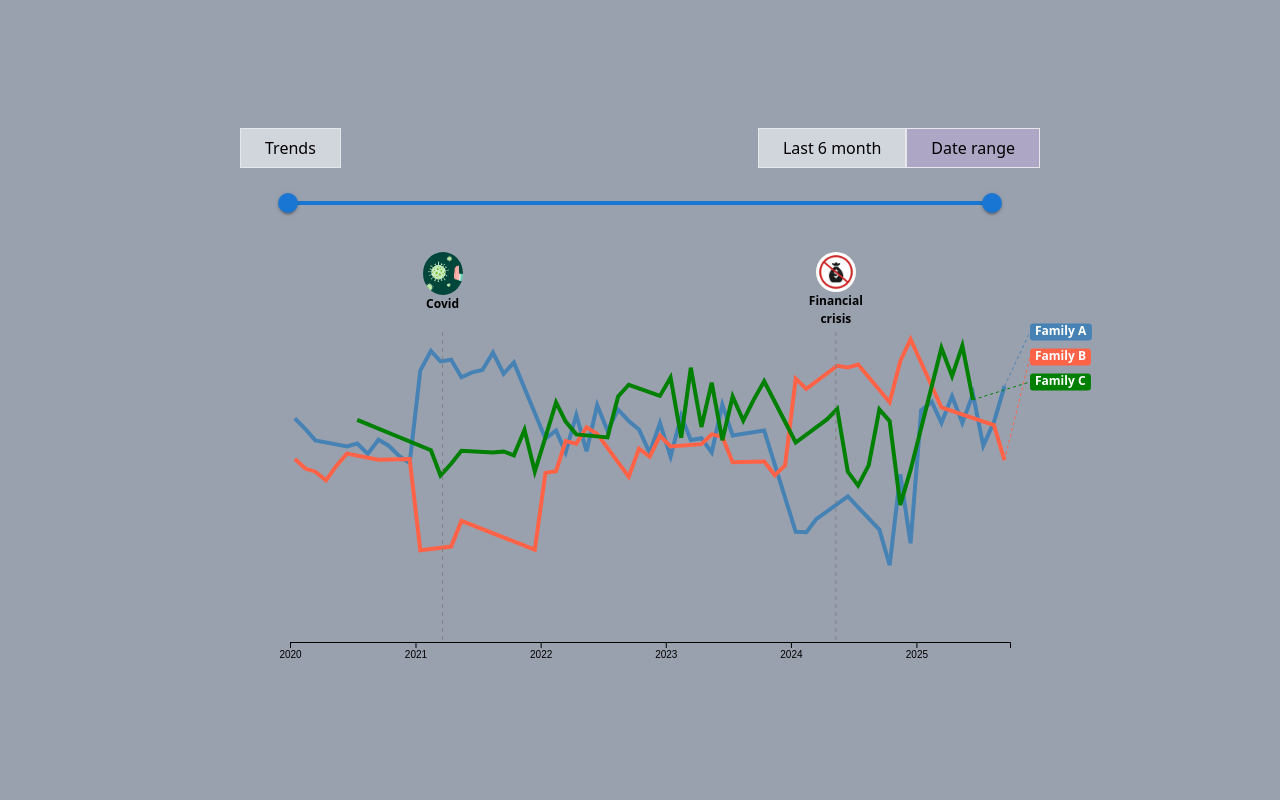
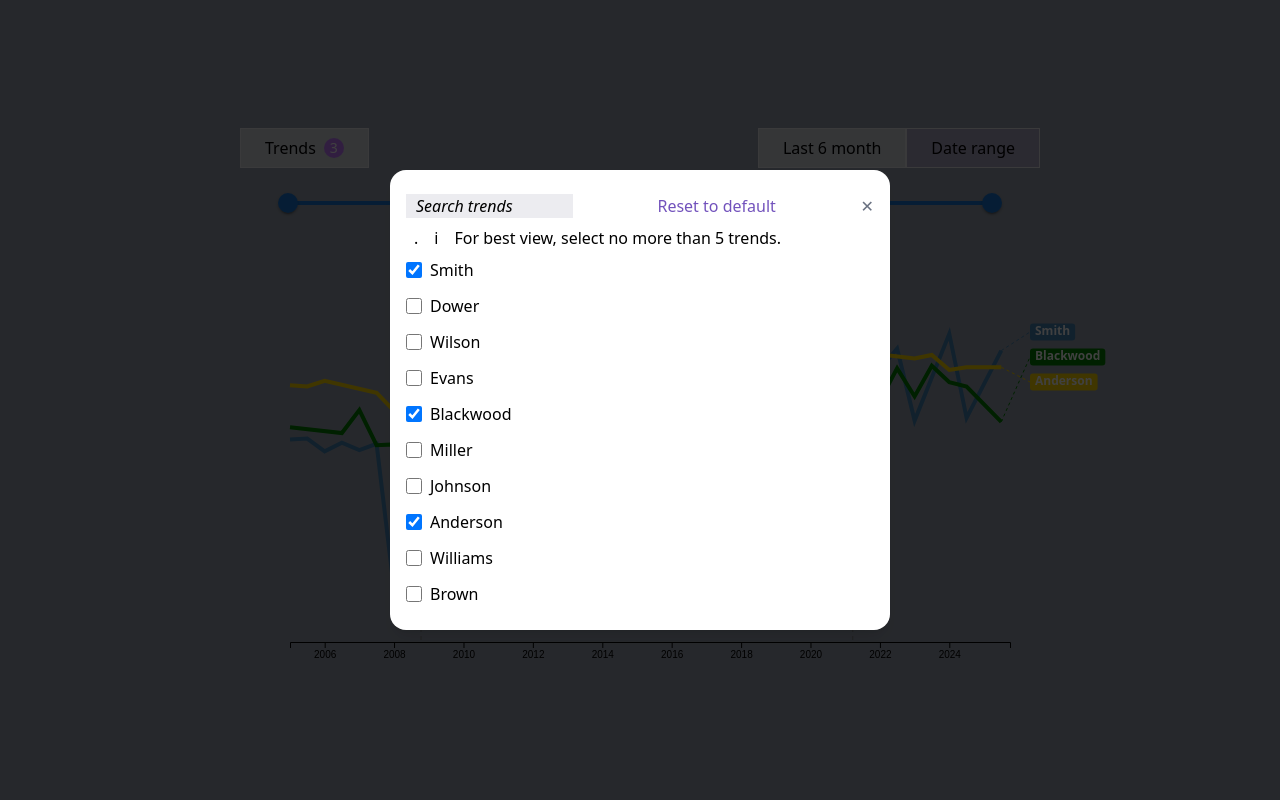
Before and after one commit to badzso-boop/ge_multilinechart, a React (Vite) app: page / in a window 1280 px wide. Built offline with nearby package versions, Linux system fonts and the light colour scheme.

Commit message:
small quick fixes

```diff
--- a/src/components/MultiLineChart.tsx
+++ b/src/components/MultiLineChart.tsx
@@ -47,103 +47,106 @@ const MultiLineChart: React.FC = () => {
     ]);
   }
 
-  const startDate = new Date(2020, 0, 1) // 2005 január
+  const startDate = new Date(2005, 0, 1) // 2005 január
   const endDate = new Date(2025, 8, 31) // 2023 december
   const [dateRange, setDateRange] = React.useState<[number, number]>([
     dateToTimestamp(startDate),
     dateToTimestamp(endDate),
   ])
 
-  function generateFinancialData(
+  // 🔥 Új adatgenerátor: évente max 2 pont (jan, júl)
+  function generateYearlyData(
     id: string,
     color: string,
     base: number,
     volatility: number,
     currency: string,
-    crashRules: (date: Date, y: number) => number
+    socialClass: "lower" | "middle" | "high"
   ): LineSeries {
-    const values: LineDataPoint[] = []
-    const date = new Date(startDate)
+    const values: LineDataPoint[] = [];
+    const date = new Date(2005, 0, 1);
 
     while (date <= endDate) {
-      // néha 2 hónap kimarad
-      if (Math.random() > 0.2) {
-        const d = new Date(date)
-        d.setDate(15) // hónap közepére tesszük az adatot, jól látható
-        let y = base + Math.random() * volatility
-        y += (d.getFullYear() - 2018) * (Math.random() * 5) // kis növekedési trend
+      // Január
+      if (Math.random() > 0.3) {
+        let y = base + Math.random() * volatility;
 
-        // krízisek hatása
-        y = crashRules(d, y)
+        // trend növekedés
+        y += (date.getFullYear() - 2005) * (Math.random() * 2);
 
-        values.push({ x: d.getTime(), y })
-      } else {
-        // ha kimaradás, akkor ugrunk előre +2 hónapot
-        date.setMonth(date.getMonth() + 2)
-        continue
+        // 🔥 válság hatások
+        if (date.getFullYear() === 2008 || date.getFullYear() === 2009) {
+          if (socialClass === "lower") y -= 40 + Math.random() * 15;
+          if (socialClass === "middle") y -= 20 + Math.random() * 10;
+          if (socialClass === "high") y -= 5 + Math.random() * 5;
         }
 
-      // következő hónap
-      date.setMonth(date.getMonth() + 1)
+        if (date.getFullYear() === 2021) {
+          if (socialClass === "lower") y -= 10 + Math.random() * 5;
+          if (socialClass === "middle") {
+            // vegyes: fele pozitív, fele negatív
+            y += Math.random() > 0.5 ? 15 + Math.random() * 5 : -15 - Math.random() * 5;
+          }
+          if (socialClass === "high") y += 20 + Math.random() * 10;
         }
 
-    return { id, color, values, currency}
+        values.push({ x: new Date(date).getTime(), y });
       }
 
-  // 4️⃣ Adatok generálása (3 különböző "család" vonal)
-  const data: LineSeries[] = [
-    generateFinancialData(
-      "Family A",
-      "steelblue",
-      100,
-      20,
-      "HUF",
-      (date, y) => {
-        if (date.getFullYear() === 2024) {
-          y -= 50 + Math.random() * 20 // nagy bukás
+      // Július
+      if (Math.random() > 0.3) {
+        const d = new Date(date);
+        d.setMonth(6);
+        let y = base + Math.random() * volatility;
+        y += (d.getFullYear() - 2005) * (Math.random() * 2);
+
+        if (d.getFullYear() === 2008 || d.getFullYear() === 2009) {
+          if (socialClass === "lower") y -= 40 + Math.random() * 15;
+          if (socialClass === "middle") y -= 20 + Math.random() * 10;
+          if (socialClass === "high") y -= 5 + Math.random() * 5;
         }
-        if (date.getFullYear() === 2021) {
-          y += 40 + Math.random() * 15 // COVID alatt nyer
+
+        if (d.getFullYear() === 2021) {
+          if (socialClass === "lower") y -= 10 + Math.random() * 5;
+          if (socialClass === "middle") {
+            y += Math.random() > 0.5 ? 15 + Math.random() * 5 : -15 - Math.random() * 5;
           }
-        return y
+          if (socialClass === "high") y += 20 + Math.random() * 10;
         }
-    ),
-    generateFinancialData(
-      "Family B",
-      "tomato",
-      80,
-      15,
-      "EUR",
-      (date, y) => {
-        if (date.getFullYear() === 2024) {
-          y += 30 + Math.random() * 15 // jól jön ki a 2024 válságból
+
+        values.push({ x: d.getTime(), y });
       }
-        if (date.getFullYear() === 2021) {
-          y -= 35 + Math.random() * 10 // COVID alatt bukik
+
+      // következő év
+      date.setFullYear(date.getFullYear() + 1);
     }
-        return y
+
+    return { id, color, values, currency };
   }
-    ),
-    generateFinancialData(
-      "Family C",
-      "green",
-      60,
-      10,
-      "USD",
-      (date, y) => {
-        if (date.getFullYear() === 2024) {
-          y -= 15 + Math.random() * 10 // közepesen érinti
-        }
-        if (date.getFullYear() === 2021) {
-          y -= 10 + Math.random() * 5 // enyhén csökken
-        }
-        return y
-      }
-    ),
-  ]
 
-  const [isModalOpen, setIsModalOpen] = useState(false);
-  const [selectedIds, setSelectedIds] = useState<string[]>(data.map((d) => d.id));
+  // 🎨 Családok definiálása
+  const families: { id: string; color: string; base: number; vol: number; currency: string; socialClass: "lower" | "middle" | "high" }[] = [
+    { id: "Smith", color: "steelblue", base: 50, vol: 15, currency: "USD", socialClass: "lower" },
+    { id: "Dower", color: "tomato", base: 55, vol: 15, currency: "USD", socialClass: "lower" },
+    { id: "Wilson", color: "purple", base: 60, vol: 20, currency: "USD", socialClass: "lower" },
+    { id: "Evans", color: "brown", base: 65, vol: 18, currency: "USD", socialClass: "lower" },
+
+    { id: "Blackwood", color: "green", base: 100, vol: 25, currency: "EUR", socialClass: "middle" },
+    { id: "Miller", color: "orange", base: 110, vol: 20, currency: "EUR", socialClass: "middle" },
+    { id: "Johnson", color: "teal", base: 120, vol: 22, currency: "EUR", socialClass: "middle" },
+
+    { id: "Anderson", color: "gold", base: 200, vol: 30, currency: "GBP", socialClass: "high" },
+    { id: "Williams", color: "pink", base: 220, vol: 28, currency: "GBP", socialClass: "high" },
+    { id: "Brown", color: "black", base: 250, vol: 35, currency: "GBP", socialClass: "high" },
+  ];
+
+  const data: LineSeries[] = families.map(f =>
+    generateYearlyData(f.id, f.color, f.base, f.vol, f.currency, f.socialClass)
+  );
+
+  // 🔥 Kezdetben csak 1-1 család látszik minden classból
+  const [selectedIds, setSelectedIds] = useState<string[]>(["Smith", "Blackwood", "Anderson"]);
+  const [isModalOpen, setIsModalOpen] = useState(true);
 
   const filteredModalData = data.filter((series) =>
     selectedIds.includes(series.id)
@@ -396,7 +399,7 @@ const MultiLineChart: React.FC = () => {
 
     // 1️⃣4️⃣ Marker események (pl. válság, Covid)
     const markers = [
-      { xVal: new Date(2024, 4, 11), label: "Financial crisis", img: Valsag },
+      { xVal: new Date(2008, 9, 11), label: "Financial crisis", img: Valsag },
       { xVal: new Date(2021, 2, 21), label: "Covid", img: Covid },
     ]
 
@@ -470,8 +473,11 @@ const MultiLineChart: React.FC = () => {
 
       <div className="flex flex-wrap justify-between">
         <div>
-          <button className="py-[7px] px-[24px] text-base bg-gray-300 cursor-pointer border border-gray-200" onClick={() => setIsModalOpen(true)}>
+          <button className="py-[7px] px-[24px] text-base bg-gray-300 cursor-pointer border border-gray-200 flex flex-wrap items-center" onClick={() => setIsModalOpen(true)}>
             Trends
+            <span className="ml-2 h-5 w-5 rounded-full bg-purple-400 text-white text-sm flex items-center justify-center">
+              {selectedIds.length}
+            </span>
           </button>
         </div>
 
--- a/src/components/TrendsModal.tsx
+++ b/src/components/TrendsModal.tsx
@@ -19,6 +19,8 @@ interface TrendsModalProps {
   onSelectionChange: (ids: string[]) => void;
 }
 
+const DEFAULT_SELECTION = ["Smith", "Blackwood", "Anderson"];
+
 const TrendsModal: React.FC<TrendsModalProps> = ({
   isOpen,
   onClose,
@@ -35,10 +37,19 @@ const TrendsModal: React.FC<TrendsModalProps> = ({
     if (localSelection.includes(id)) {
       updated = localSelection.filter((item) => item !== id);
     } else {
+      if (localSelection.length >= 5) {
+        alert("Egyszerre legfeljebb 5 család választható ki.");
+        return;
+      }
       updated = [...localSelection, id];
     }
-    setLocalSelection(updated);
-    onSelectionChange(updated);
+      setLocalSelection(updated);
+      onSelectionChange(updated);
+  };
+
+  const resetToDefault = () => {
+    setLocalSelection(DEFAULT_SELECTION);
+    onSelectionChange(DEFAULT_SELECTION);
   };
 
   return (
@@ -60,7 +71,10 @@ const TrendsModal: React.FC<TrendsModalProps> = ({
             Search trends
           </div>
 
-          <div className="text-[#7252bc] cursor-pointer" onClick={() => {setLocalSelection([]);onSelectionChange([]);}}>
+          <div
+            className="text-[#7252bc] cursor-pointer"
+            onClick={resetToDefault}
+          >
             Reset to default
           </div>
 
@@ -71,6 +85,18 @@ const TrendsModal: React.FC<TrendsModalProps> = ({
           >
             ✕
           </button>
+        </div>
+
+        <div className="flex flex-wrap items-center">
+          <div className="mx-2">
+            .
+          </div>
+          <div className="mx-2">
+            i
+          </div>
+          <div className="mx-2">
+            For best view, select no more than 5 trends.
+          </div>
         </div>
 
         <div className="space-y-3 my-2">
```
Lines whose indentation alone changed are shown as unchanged.
